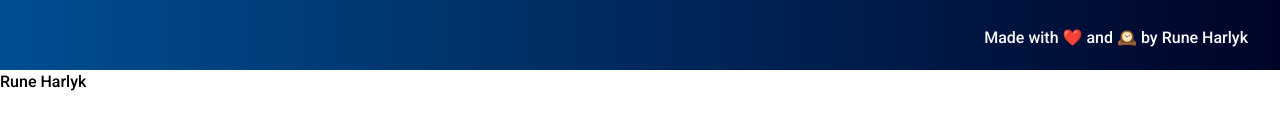
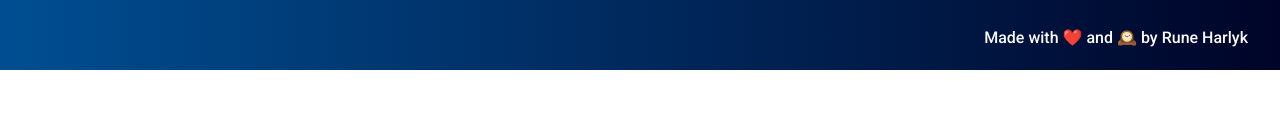
Before and after one commit to runeharlyk/Runeharlyk.dk, a SvelteKit app: page / in a window 1280 px wide. Shown: the part 730-860 px from the top of the page. After the commit the page ends 800 px from the top, so only its background shows below. Built offline with nearby package versions, Linux system fonts and the light colour scheme.

Commit message:
Cleans up codebase

```diff
--- a/src/app.css
+++ b/src/app.css
@@ -8,6 +8,13 @@
         --color-bg: 210deg 40% 98%;
     }
 
+    :root::-webkit-scrollbar {
+        height: 16px;
+        overflow: visible;
+        width: 16px;
+        display: none;
+    }
+
     @media (prefers-color-scheme:dark){
         :root  {
             --color-text: 0deg 100% 100%;
--- a/src/lib/components/App.svelte
+++ b/src/lib/components/App.svelte
@@ -13,8 +13,4 @@
 		</div>
 		<div class="w-1/4 h-full" />
 	</div>
-
-	<div class="h-screen">
-		<h2>Rune Harlyk</h2>
-	</div>
 </div>
--- a/src/lib/components/Header.svelte
+++ b/src/lib/components/Header.svelte
@@ -14,8 +14,7 @@
 		</svg>
 	</button> -->
 
-
-	<nav class="flex items-center w-96 divide-x divide-gray-900 max-md:hidden">
+	<nav class="flex items-center w-96 divide-x divide-gray-900 ">
 		<div >
 			{#each routes as route}
 			<a class="px-4" href={route.route}>{route.name}</a>
--- a/src/lib/components/Scenes/Galaxy/Galaxy.svelte
+++ b/src/lib/components/Scenes/Galaxy/Galaxy.svelte
@@ -6,7 +6,7 @@
     import {InstancedMesh, Instance } from '@threlte/extras'
 
     export let world_scale = 1
-    export let stars:number = 2000
+    export let stars:number = 4000
     export let arms:number = 4
 
     export let thickness:number = 5
--- a/src/lib/components/Scenes/Galaxy/GalaxyScene.svelte
+++ b/src/lib/components/Scenes/Galaxy/GalaxyScene.svelte
@@ -9,11 +9,13 @@
 	import Galaxy from './Galaxy.svelte';
 	import Stars from './Stars.svelte';
 
+  export let debug = false
+
   const mouseX = tweened(0, { duration: 400, easing: cubicOut });
   const mouseY = tweened(0, { duration: 400, easing: cubicOut });
 
-  $: mouseX.set($mousePercent[0])
-  $: mouseY.set($mousePercent[1])
+  $: mouseX.set(debug ? 0 : $mousePercent[0])
+  $: mouseY.set(debug ? 0 : $mousePercent[1])
 </script>
 
 <PostProcessingBloom />
@@ -26,12 +28,12 @@
 
 <T.PerspectiveCamera
   makeDefault
-  position={[50 - $mouseX * 100 , -500 - $mouseY * 100 - $scrollPercent*10, 500]}
+  position={[50 - 0 * 100 , -500 - 0 * 100 - 0*10, 500]}
   fov={50}
 >
   <OrbitControls
     autoRotate={false}
-    enableZoom={false}
+    enableZoom={true}
     enableDamping
     autoRotateSpeed={1}
   />
--- a/src/lib/components/Scenes/Galaxy/PostProcessingBloom.svelte
+++ b/src/lib/components/Scenes/Galaxy/PostProcessingBloom.svelte
@@ -6,7 +6,6 @@
       ChromaticAberrationEffect,
       EffectComposer,
       EffectPass,
-      SelectiveBloomEffect,
       FXAAEffect,
       RenderPass,
       ToneMappingEffect,
```
Also changed, not shown: src/routes/prototypes/prototypes.json (+1 -1 lines).
